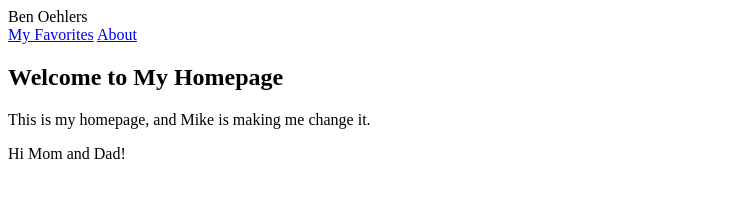
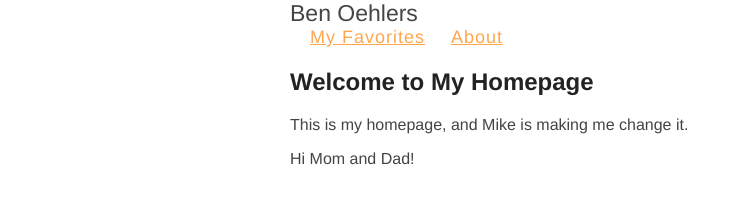
Before and after one commit to BenOehlers/benoehlers.github.io, a plain HTML site: page index.html in a window 1280 px wide. Shown: the whole page, without its empty margins (0-742 px from the left). Drawn offline with Linux system fonts and the light colour scheme.

Commit message:
CSS Added

```diff
--- a/index.html
+++ b/index.html
@@ -8,6 +8,9 @@
     <title>Ben Oehlers</title>
     <meta name="description" content="The homepage of Ben Oehlers.">
     <meta name="author" content="Ben Oehlers">
+
+    <link rel="stylesheet" type="text/css" href="style.css">
+
 </head>
 <body>
 <header>Ben Oehlers</header>
--- /dev/null
+++ b/style.css
@@ -0,0 +1,39 @@
+body {
+    margin: 0 auto;
+    max-width: 700px;
+    min-width: 0;
+    padding: 0 10px 25px;
+    font-family: "Helvetica", "Arial", sans-serif;
+    color: #444;
+}
+
+h1, h2, strong {
+    color: #222
+}
+
+h2{
+    margin-top: 1em;
+    padding-top: 1em;
+    font-size: 23px;
+}
+
+nav a {
+    margin-left: 20px;
+}
+
+header {
+    margin: 0px;
+    font-size: 23px;
+}
+
+article {
+    font-size: 16px;
+}
+nav {
+    font-size: 18px;
+    letter-spacing: 1px;
+}
+
+a {
+    color: #ffa64d;
+}
```
Also changed, not shown: favorites/index.html (+7 -3 lines).
